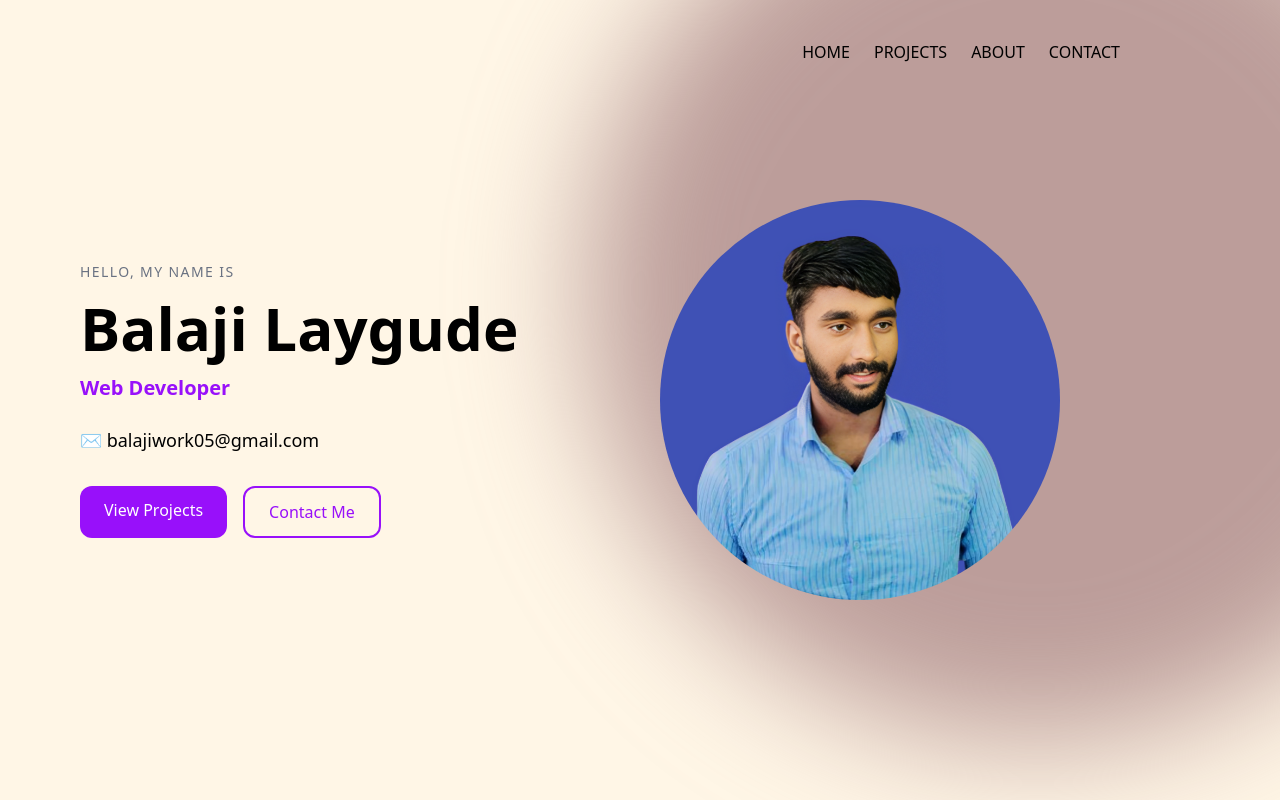
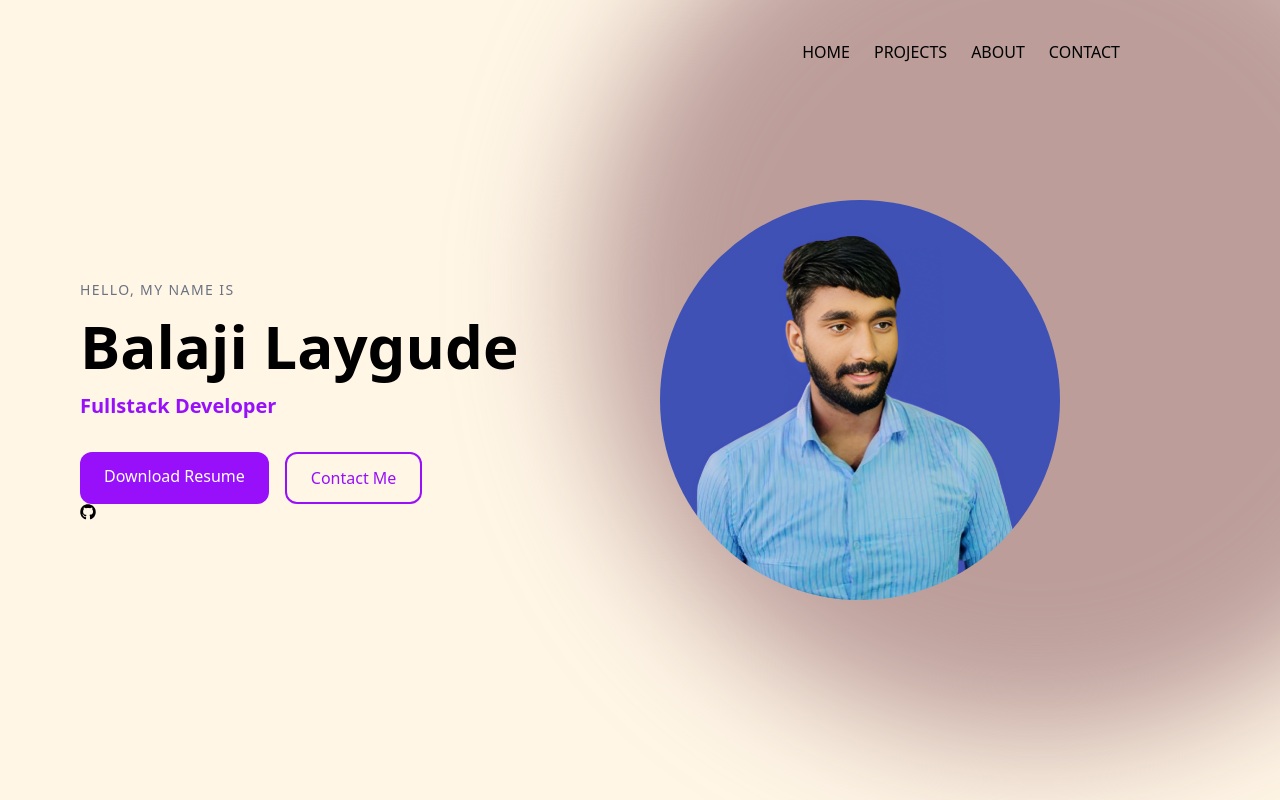
Before and after one commit to balajilaygude/Balaji-s_Portpolio, a React (Vite) app: page / in a window 1280 px wide. Shown: the top 800 px of the page. Built offline with nearby package versions, Linux system fonts and the light colour scheme.

Commit message:
Resume download option enable

```diff
--- a/src/components/Hero.jsx
+++ b/src/components/Hero.jsx
@@ -1,4 +1,7 @@
 import profile from "../assets/balaji.png";
+import { FaGithub } from "react-icons/fa";
+
+
 
 export default function Hero() {
   return (
@@ -21,33 +24,32 @@ export default function Hero() {
           </h1>
 
           <p className="mb-6 text-xl text-purple-600 font-semibold">
-            Web Developer
+            Fullstack Developer
           </p>
-          <a
-            href="mailto:balajiwork05@gmail.com"
-            className="text-lg block hover:text-purple-600"
-          >
-            ✉️ balajiwork05@gmail.com
-          </a>
+
 
           <div className="flex flex-col sm:flex-row gap-4 mt-8 justify-center md:justify-start">
-            <a
-              href="#projects"
+            <a href="/resume.pdf" download="Balaji_Laygude_Resume.pdf"
               className="bg-purple-600 text-white px-6 py-3 rounded-xl hover:bg-purple-700 transition focus:outline-none focus:ring-2 focus:ring-purple-500
 "
             >
-              View Projects
+              Download Resume
             </a>
 
             <a
               href="#contact"
-              className="border-2 border-purple-600 text-purple-600 px-6 py-3 rounded-xl hover:bg-purple-50 transition focus:outline-none focus:ring-2 focus:ring-purple-500
+              className="border-2 bg- border-purple-600 text-purple-600 px-6 py-3 rounded-xl hover:bg-purple-50 transition focus:outline-none focus:ring-2 focus:ring-purple-500
 "
             >
               Contact Me
             </a>
+                    </div>
+                  <div>
+            <FaGithub />
+
           </div>
-        </div>
+          </div>
+
 
         {/* Image */}
         <div className="md:w-1/2 flex items-center">
```
Also changed, not shown: 1 other file (tests, documents, lock files or other folders).
